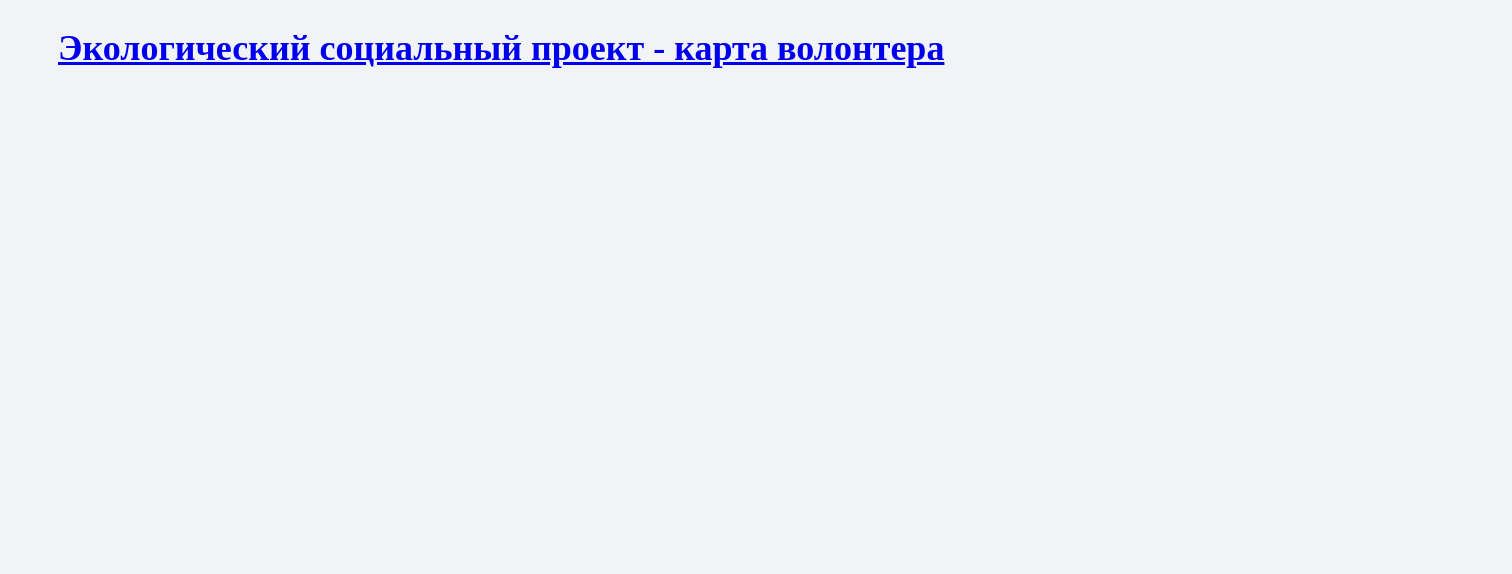
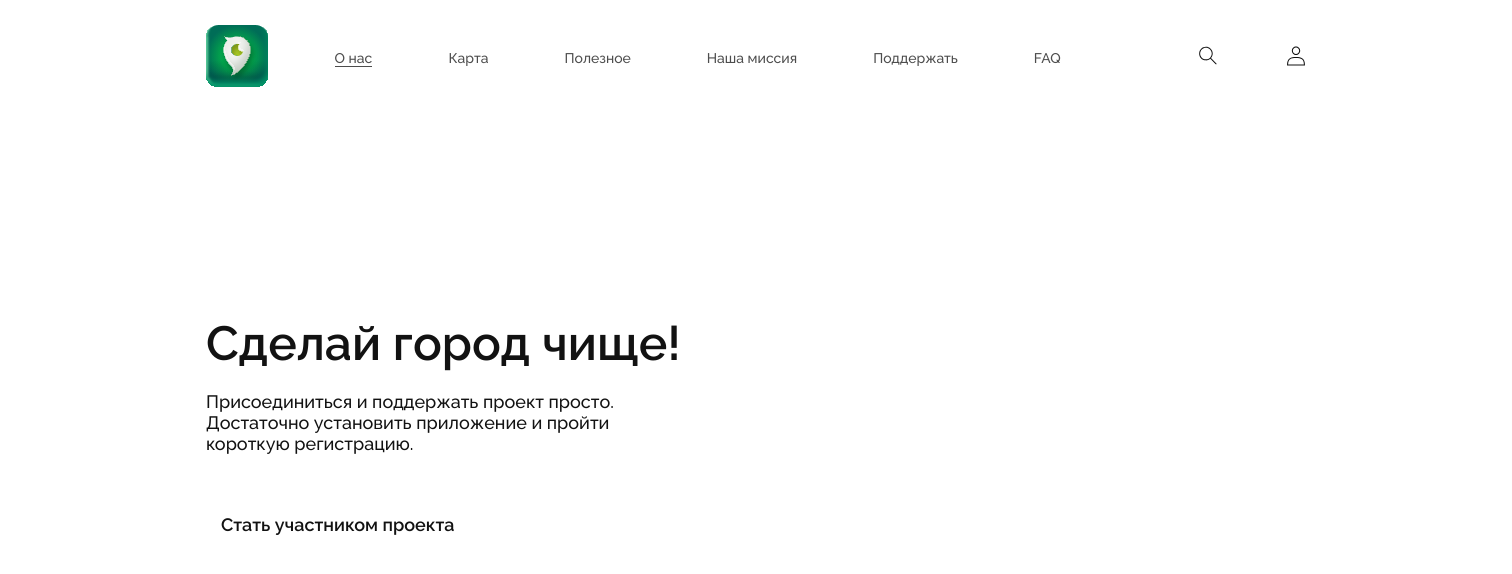
Before and after one commit to Satani1/Ecology-Project, a plain HTML site: page ui/html/index.html in a window 1280 px wide. Shown: the whole page, 1512 px wide, since content can reach past the window. Drawn offline with Linux system fonts and the light colour scheme.

Commit message:
27/2
шапка

```diff
--- a/ui/html/index.html
+++ b/ui/html/index.html
@@ -4,12 +4,55 @@
     <meta charset='utf-8'>
     <title>Карта волонтера</title>
     <!-- Ссылка на CSS стили и иконку сайта -->
-    <link rel='stylesheet' href='/static/css/main.css'>
+    <link rel='stylesheet' href='main.css'>
     <link rel='stylesheet' href='https://fonts.googleapis.com/css?family=Ubuntu+Mono:400,700'>
 </head>
 <body>
-    <header>
-        <h1><a href="/">Экологический социальный проект - карта волонтера</a></h1>
-    </header>
+    <div class="header">
+        <div class="container">
+            <div class="header-line">
+                <div class="header-logo">
+                    <img src="img/logo.svg" alt="logo">
+                </div>
+
+                <div class="nav">
+                    <a class="nav-item line" href="@">О нас</a>
+                    <a class="nav-item" href="@">Карта</a>
+                    <a class="nav-item" href="@">Полезное</a>
+                    <a class="nav-item" href="@">Наша миссия</a>
+                    <a class="nav-item" href="@">Поддержать</a>
+                    <a class="nav-item" href="@">FAQ</a>
+                </div>
+
+                <div class="lupa">
+                    <a href="#">
+                        <img src="img/lupa.svg" alt="lupa">
+                    </a>
+                </div>
+
+                <div class="pers">
+                    <a href="#">
+                        <img src="img/pers.svg" alt="pers">
+                    </a>
+                </div>
+            </div>
+
+            <div class="header-down">
+                <div class="header-title">
+                    Сделай город чище!
+                    <div class="header-subtitle">
+                        Присоединиться и поддержать проект просто.<br>
+                        Достаточно установить приложение и пройти<br> короткую регистрацию.
+                    </div>
+                    <div class="btn">
+                        <a class="button" href="#">Стать участником проекта</a>
+                    </div>
+                </div>
+            </div>
+
+
+        </div>
+
+    </div>
 </body>
 </html>
--- /dev/null
+++ b/ui/html/main.css
@@ -0,0 +1,74 @@
+@import url('https://fonts.googleapis.com/css2?family=Raleway:wght@100;500;600&display=swap');
+
+body {
+    margin: 0;
+    padding: 0;
+    border: 0;
+}
+
+.container {
+    margin: 0px 206px;
+}
+
+.header {
+    width:1512px;
+    height:115px;
+    background:#ffff;
+}
+
+.header-line {
+    padding-top: 25px;
+    display: flex;
+    align-items: center;
+    justify-content: space-between;
+}
+
+.nav-item {
+    color: rgba(18,18,18,0.75);
+    text-decoration: none;
+    font-size: 14px;
+    font-family: 'Poppins', sans-serif;
+    font-family: 'Raleway', sans-serif;
+    font-weight: 400;
+    margin-right: 72px;
+}
+
+.line {
+    border-bottom: 1px solid;
+}
+
+/* .header-down {
+
+
+} */
+
+.header-title {
+    color: rgba(18, 18, 18, 1);
+    font-size: 48px;
+    font-weight: 600;
+    font-family: 'Raleway', sans-serif;
+    margin-top: 224px;
+
+
+}
+
+.header-subtitle {
+    color: rgba(18, 18, 18, 1);
+    font-size: 18px;
+    font-weight: 500;
+    font-family: 'Raleway', sans-serif;
+    margin-top: 20px;
+    margin-bottom: 32px;
+}
+
+.button {
+    color: rgba(18,18,18,1);
+    text-decoration: none;
+    font-size: 18px;
+    font-weight: 600;
+    font-family: 'Raleway', sans-serif;
+
+    background-color: rgba(255, 255, 255, 1);
+    padding: 16px 15px;
+    border-radius: 16px;
+}
--- a/ui/static/css/main.css
+++ /dev/null
@@ -1,23 +0,0 @@
-body {
-    line-height: 1.5;
-    background-color: #F1F3F6;
-    color: #34495E;
-    overflow-y: scroll;
-}
-html, body {
-    height: 100%;
-}
-h1 a {
-    font-size: 36px;
-    font-weight: bold;
-    background-repeat: no-repeat;
-    background-position: 0px 0px;
-    height: 36px;
-    padding-left: 50px;
-    position: relative;
-}
-
-h1 a:hover {
-    text-decoration: none;
-    color: #34495E;
-}
```
Also changed, not shown: ui/html/img/logo.svg (added), ui/html/img/lupa.svg (added), ui/html/img/pers.svg (added), 8 other files.
